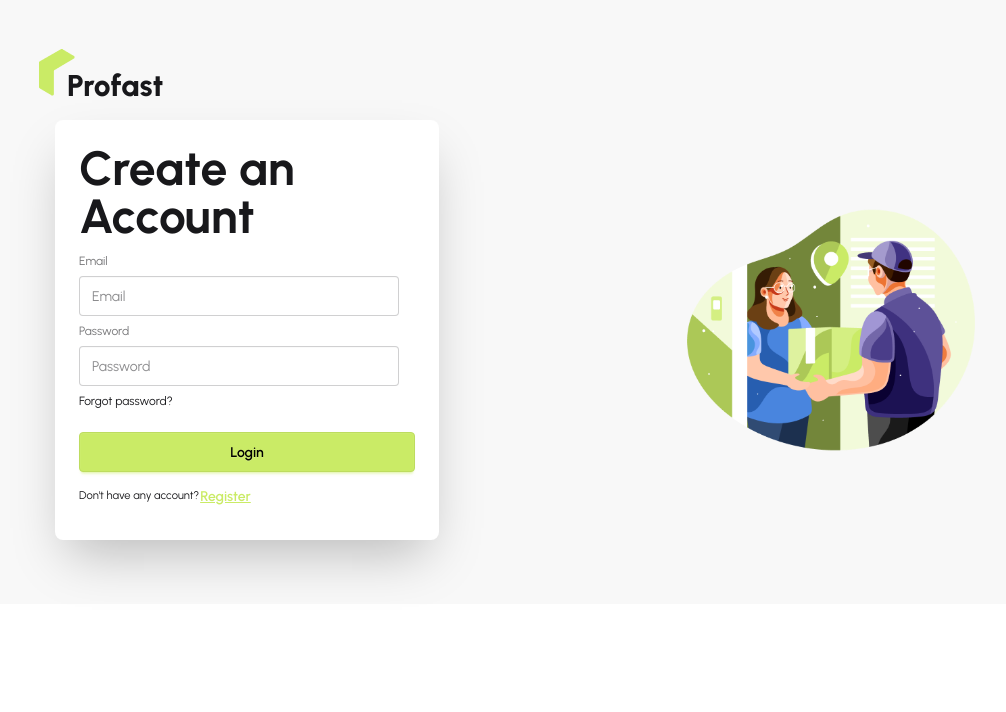
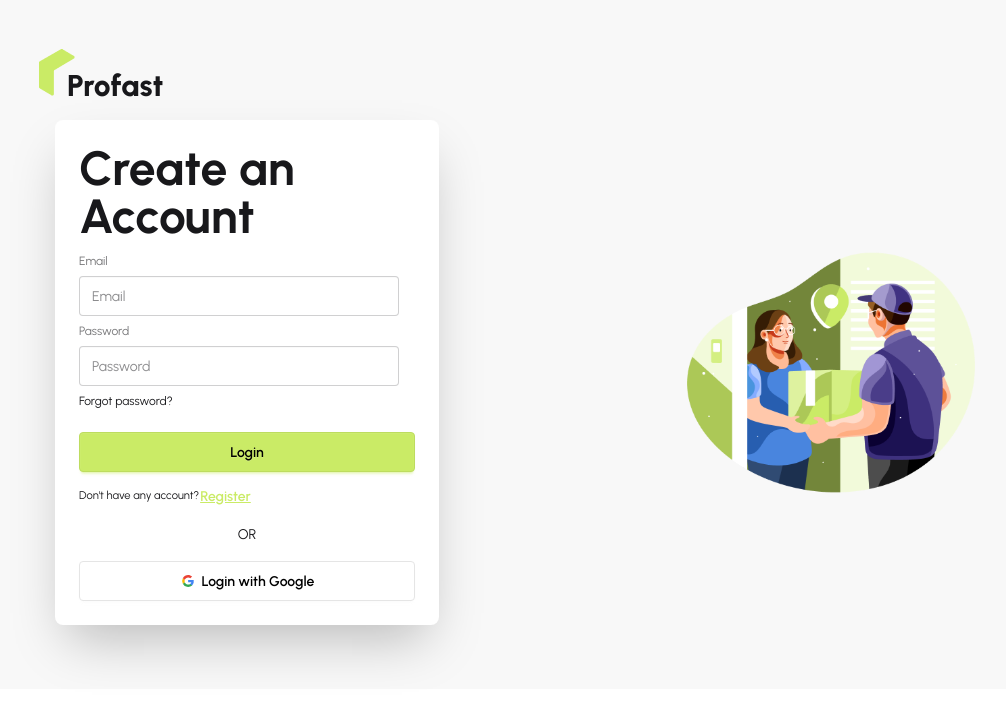
Before and after one commit to TarekNexus/ProFast, a React (Vite) app: page /login in a window 1280 px wide. Shown: the top 712 px of the page, without its empty margins (9-1015 px from the left). Built offline with nearby package versions, Linux system fonts and the light colour scheme; no server answers.

Commit message:
social login complete

```diff
--- a/src/contexts/AuthContext/AuthProvider.jsx
+++ b/src/contexts/AuthContext/AuthProvider.jsx
@@ -2,11 +2,15 @@
 import { AuthContext } from "./AuthContext";
 import {
   createUserWithEmailAndPassword,
+  GoogleAuthProvider,
   onAuthStateChanged,
   signInWithEmailAndPassword,
+  signInWithPopup,
   signOut,
 } from "firebase/auth";
 import { auth } from "../../firebase/firebase.init";
+
+const googleProvider=new GoogleAuthProvider()
 
 const AuthProvider = ({ children }) => {
   const [user, setUser] = useState(null);
@@ -28,7 +32,10 @@
     setLoading(true)
     return signOut(auth)
 }
-
+const signInWithGoogle=()=>{
+    setLoading(true)
+    return signInWithPopup(auth,googleProvider)
+}
 
   useEffect(() => {
     const unSubscribe = onAuthStateChanged(auth, (currentUser) => {
@@ -50,7 +57,8 @@
     signIn,
     user,
     loading,
-    logOut
+    logOut,
+    signInWithGoogle
   };
 
   return <AuthContext value={authInfo}>{children}</AuthContext>;
--- a/src/pages/Authentication/Login/Login.jsx
+++ b/src/pages/Authentication/Login/Login.jsx
@@ -1,6 +1,7 @@
 import React from "react";
 import { useForm } from "react-hook-form";
 import { Link } from "react-router";
+import SocialLogin from "../SocialLogin/SocialLogin";
 
 const Login = () => {
   const {
@@ -61,6 +62,7 @@
             </small>
           </p>
         </form>
+        <SocialLogin></SocialLogin>
       </div>
     </div>
   );
--- a/src/pages/Authentication/Register/Register.jsx
+++ b/src/pages/Authentication/Register/Register.jsx
@@ -2,6 +2,7 @@
 import { useForm } from "react-hook-form";
 import useAuth from "../../../Hooks/useAuth";
 import { Link } from "react-router";
+import SocialLogin from "../SocialLogin/SocialLogin";
 
 const Register = () => {
   const {
@@ -22,6 +23,11 @@
         console.log(error);
       });
   };
+
+
+
+
+
 
   return (
     <div className="card bg-base-100 w-full max-w-sm shrink-0 shadow-2xl">
@@ -72,6 +78,7 @@
             </small>
           </p>
         </form>
+        <SocialLogin></SocialLogin>
       </div>
     </div>
   );
--- /dev/null
+++ b/src/pages/Authentication/SocialLogin/SocialLogin.jsx
@@ -0,0 +1,55 @@
+import React from "react";
+import useAuth from "../../../Hooks/useAuth";
+
+const SocialLogin = () => {
+  const { signInWithGoogle } = useAuth();
+  const handleGoogleSignIn = () => {
+    signInWithGoogle()
+      .then((result) => {
+        console.log(result.user);
+      })
+      .catch((error) => {
+        console.log(error);
+      });
+  };
+  return (
+    <div className="text-center">
+      <p className="mb-4">OR</p>
+      <button
+        onClick={handleGoogleSignIn}
+        className="btn bg-white text-black border-[#e5e5e5] w-full"
+      >
+        <svg
+          aria-label="Google logo"
+          width="16"
+          height="16"
+          xmlns="http://www.w3.org/2000/svg"
+          viewBox="0 0 512 512"
+        >
+          <g>
+            <path d="m0 0H512V512H0" fill="#fff"></path>
+            <path
+              fill="#34a853"
+              d="M153 292c30 82 118 95 171 60h62v48A192 192 0 0190 341"
+            ></path>
+            <path
+              fill="#4285f4"
+              d="m386 400a140 175 0 0053-179H260v74h102q-7 37-38 57"
+            ></path>
+            <path
+              fill="#fbbc02"
+              d="m90 341a208 200 0 010-171l63 49q-12 37 0 73"
+            ></path>
+            <path
+              fill="#ea4335"
+              d="m153 219c22-69 116-109 179-50l55-54c-78-75-230-72-297 55"
+            ></path>
+          </g>
+        </svg>
+        Login with Google
+      </button>
+    </div>
+  );
+};
+
+export default SocialLogin;
--- /dev/null
+++ b/src/routes/PriveteRoute.jsx
@@ -0,0 +1,18 @@
+import React from "react";
+import useAuth from "../Hooks/useAuth";
+import { Navigate, useLocation } from "react-router";
+
+const PriveteRoute = ({ children }) => {
+  const [loading, user] = useAuth();
+  const location = useLocation();
+  if (loading) {
+    return <span className="loading loading-spinner loading-xl"></span>;
+  }
+  if (!user) {
+    <Navigate to="/login" state={location.pathname}></Navigate>;
+  }
+
+  return children;
+};
+
+export default PriveteRoute;
```
